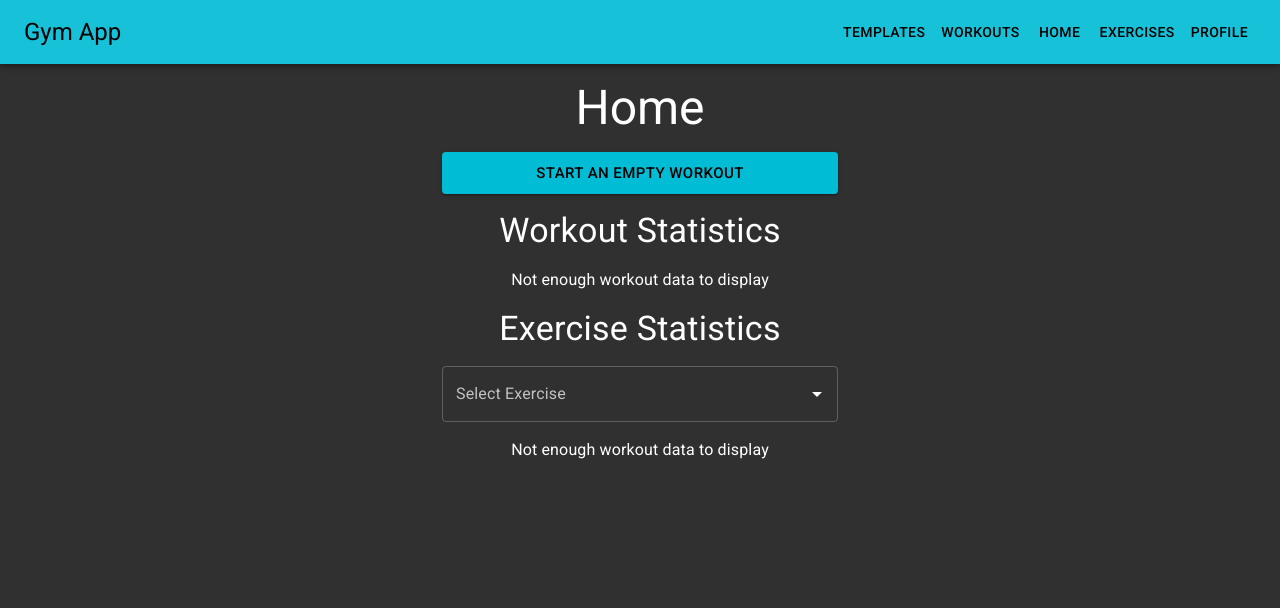
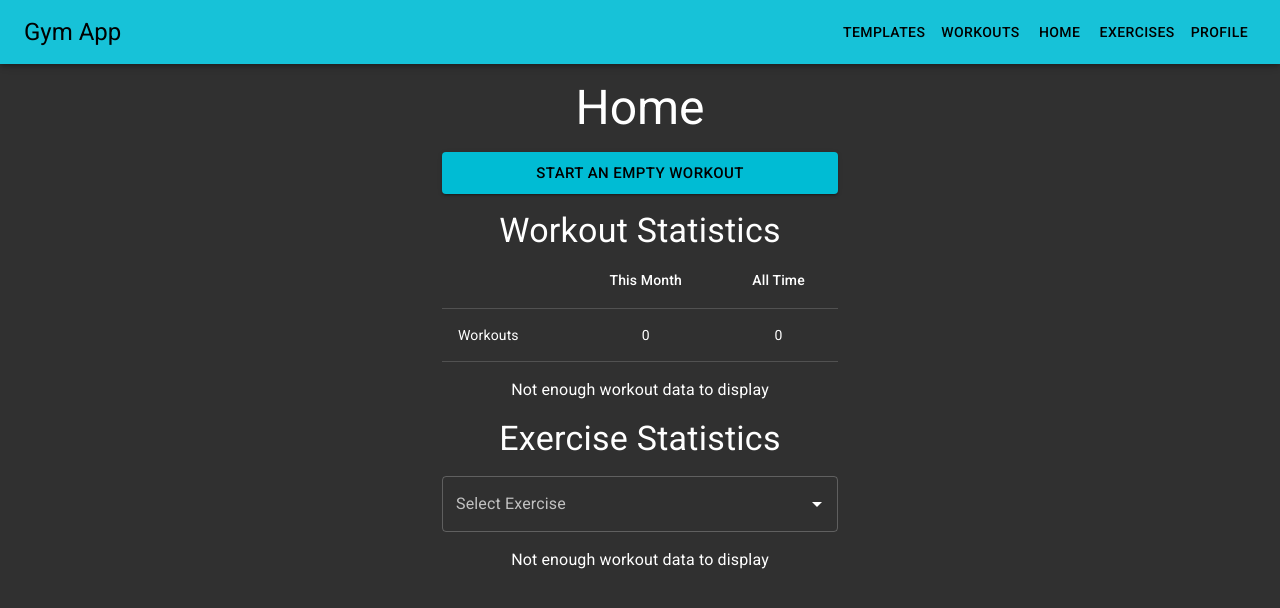
Before and after one commit to toukolonka/gym, a React (Create React App) app in the folder client/: page / in a window 1280 px wide. Shown: the top 608 px of the page. Built offline with nearby package versions, Linux system fonts and the light colour scheme; no server answers; sample sign-in values are in the browser's storage.

Commit message:
Workout statistics upgraded

```diff
--- /dev/null
+++ b/client/src/components/Home/WorkoutCountTable.jsx
@@ -0,0 +1,36 @@
+import React from 'react';
+import PropTypes from 'prop-types';
+import Table from '@mui/material/Table';
+import TableBody from '@mui/material/TableBody';
+import TableCell from '@mui/material/TableCell';
+import TableHead from '@mui/material/TableHead';
+import TableRow from '@mui/material/TableRow';
+
+const WorkoutCountTable = ({
+  totalWorkoutCount,
+  monthlyWorkoutCount,
+}) => (
+  <Table>
+    <TableHead>
+      <TableRow>
+        <TableCell />
+        <TableCell align="center">This Month</TableCell>
+        <TableCell align="center">All Time</TableCell>
+      </TableRow>
+    </TableHead>
+    <TableBody>
+      <TableRow>
+        <TableCell>Workouts</TableCell>
+        <TableCell align="center">{monthlyWorkoutCount}</TableCell>
+        <TableCell align="center">{totalWorkoutCount}</TableCell>
+      </TableRow>
+    </TableBody>
+  </Table>
+);
+
+WorkoutCountTable.propTypes = {
+  totalWorkoutCount: PropTypes.number.isRequired,
+  monthlyWorkoutCount: PropTypes.number.isRequired,
+};
+
+export default WorkoutCountTable;
--- a/client/src/pages/Home/Home.jsx
+++ b/client/src/pages/Home/Home.jsx
@@ -7,6 +7,7 @@ import { useHistory } from 'react-router-dom';
 import workoutService from '../../services/workoutService';
 import exerciseService from '../../services/exerciseService';
 import LineChart from '../../components/Home/LineChart';
+import WorkoutCountTable from '../../components/Home/WorkoutCountTable';
 
 const Home = () => {
   const history = useHistory();
@@ -14,6 +15,8 @@ const Home = () => {
   const [selectedExercise, setSelectedExercise] = useState(null);
   const [exerciseData, setExerciseData] = useState([]);
   const [workoutSetCounts, setWorkoutSetCounts] = useState([]);
+  const [totalWorkoutCount, setTotalWorkoutCount] = useState(0);
+  const [monthlyWorkoutCount, setMontlyWorkoutCount] = useState(0);
 
   useEffect(async () => {
     const exercises = await exerciseService.getAll();
@@ -25,15 +28,31 @@ const Home = () => {
     // Initialize array with the dataset names
     const tempArray = [['Date', 'Sets per workout']];
 
+    // Initialize totals
+    let tempTotalCount = 0;
+    let tempMonthlyCount = 0;
+
+    const currentDate = new Date();
+
     // Get completed sets from workout and add to temparray
     await Object.values(workouts).forEach((workout) => {
       const workoutDate = new Date(workout.date);
       const setCount = Object.values(workout.sets)
         .filter((set) => set.completed)
         .length;
+      // If setcount more than 0, add to temparray
       if (setCount) tempArray.push([workoutDate, setCount]);
+      // Increase totals
+      tempTotalCount += 1;
+
+      if (workoutDate.getMonth() === currentDate.getMonth()
+          && workoutDate.getFullYear() === currentDate.getFullYear()) {
+        tempMonthlyCount += 1;
+      }
     });
     setWorkoutSetCounts(tempArray);
+    setTotalWorkoutCount(tempTotalCount);
+    setMontlyWorkoutCount(tempMonthlyCount);
   }, []);
 
   const handleStartWorkout = (event) => {
@@ -114,6 +133,10 @@ const Home = () => {
         <Typography component="h4" variant="h4">
           Workout Statistics
         </Typography>
+        <WorkoutCountTable
+          totalWorkoutCount={totalWorkoutCount}
+          monthlyWorkoutCount={monthlyWorkoutCount}
+        />
         <LineChart data={workoutSetCounts} title="Sets completed per workout" />
         <Typography component="h4" variant="h4">
           Exercise Statistics
```
Also changed, not shown: 1 other file (tests, documents, lock files or other folders).
